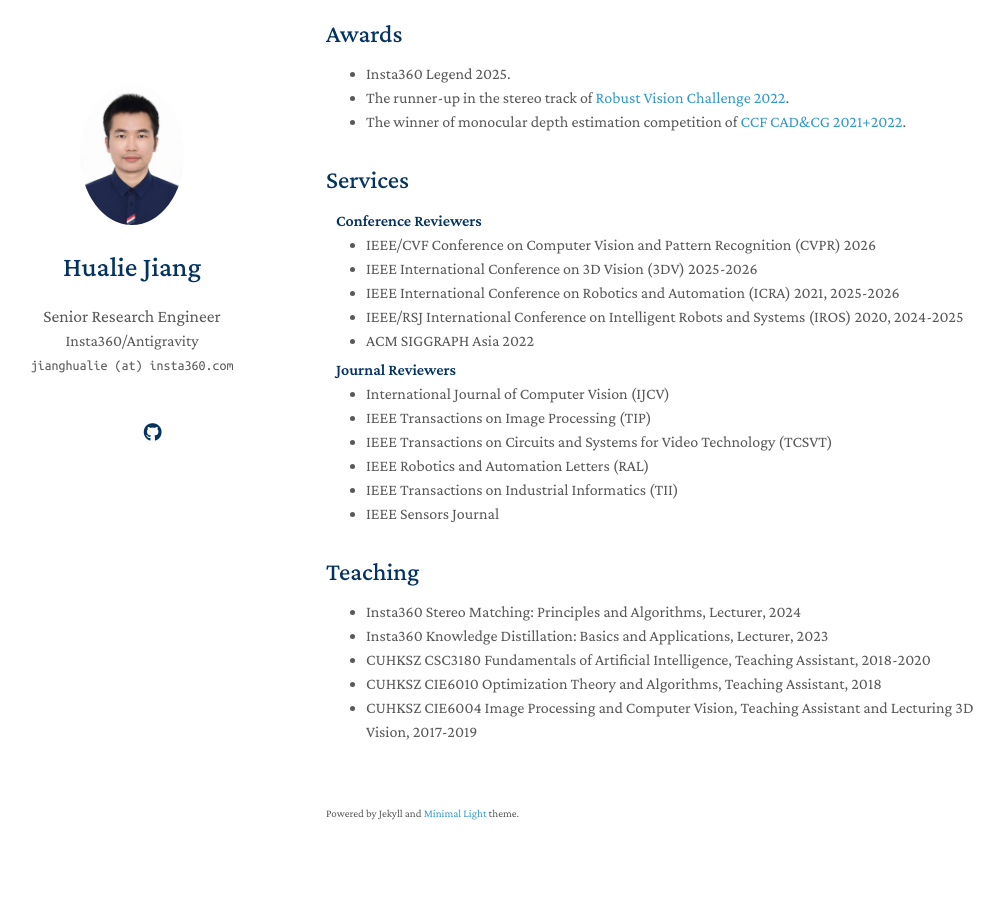
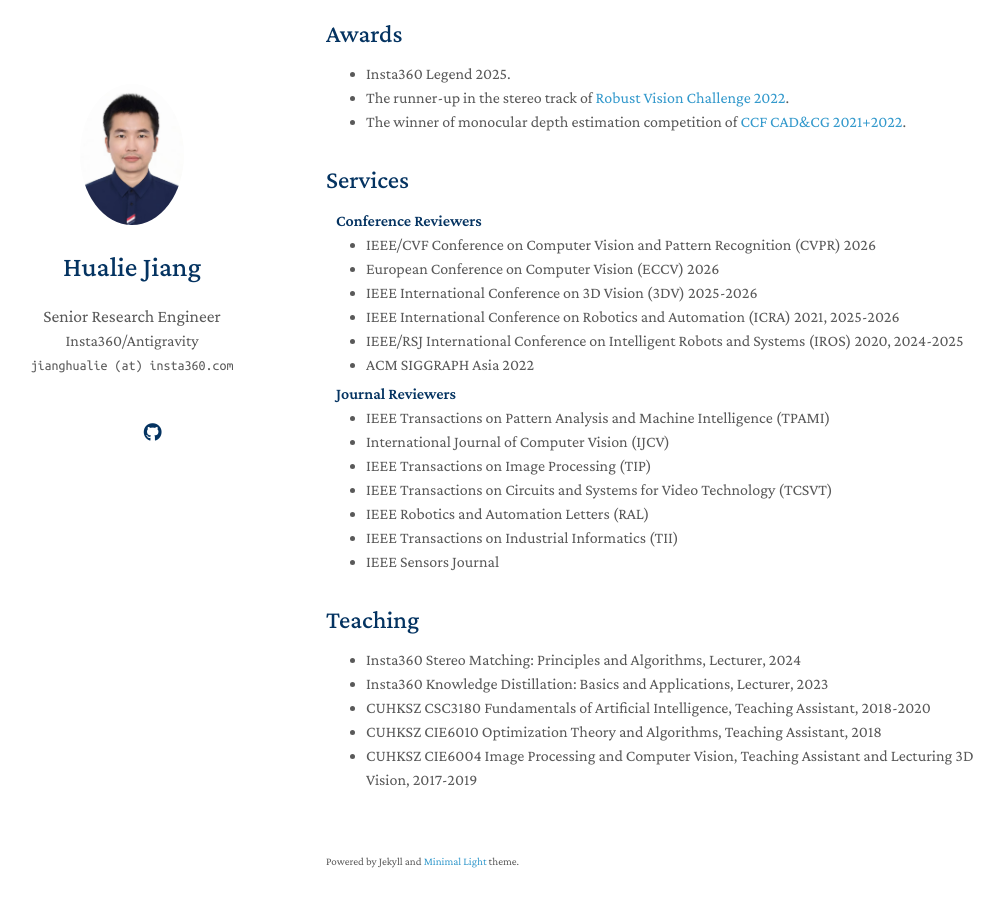
Before and after one commit to hualie/hualie.github.io, a Jekyll site: the page built from index.md, in a window 1280 px wide and 900 px high, scrolled down 2251 px. Shown: the whole window, without its empty margins (144-1148 px from the left). Built offline with Jekyll 4.4.1, drawn with Linux system fonts in a browser that asks for light colours; a style sheet for code colours, icons or effects is not loaded; our own code applies the rules of GitHub Pages for plain Markdown files.

Commit message:
Update services.md

```diff
--- a/_includes/services.md
+++ b/_includes/services.md
@@ -4,6 +4,7 @@
 
 <ul style="margin:0 0 5px;">
   <li><a href="https://cvpr.thecvf.com/"><autocolor>IEEE/CVF Conference on Computer Vision and Pattern Recognition (CVPR) 2026</autocolor></a></li>
+  <li><a href="https://eccv.ecva.net/"><autocolor>European Conference on Computer Vision (ECCV) 2026</autocolor></a></li>
   <li><a href="https://3dvconf.github.io/2026/"><autocolor>IEEE International Conference on 3D Vision (3DV) 2025-2026</autocolor></a></li>
   <li><a href="https://2026.ieee-icra.org/"><autocolor>IEEE International Conference on Robotics and Automation (ICRA) 2021, 2025-2026</autocolor></a></li>
   <li><a href="https://www.iros25.org/"><autocolor>IEEE/RSJ International Conference on Intelligent Robots and Systems (IROS) 2020, 2024-2025</autocolor></a></li>
@@ -13,6 +14,7 @@
 <h4 style="margin:0 10px 0;">Journal Reviewers</h4>
 
 <ul style="margin:0 0 20px;">
+  <li><a href="https://ieeexplore.ieee.org/xpl/aboutJournal.jsp?punumber=34"><autocolor>‌IEEE Transactions on Pattern Analysis and Machine Intelligence (TPAMI)</autocolor></a></li>
   <li><a href="https://www.springer.com/journal/11263"><autocolor>International Journal of Computer Vision (IJCV)</autocolor></a></li>
   <li><a href="https://signalprocessingsociety.org/publications-resources/ieee-transactions-image-processing"><autocolor>IEEE Transactions on Image Processing (TIP)</autocolor></a></li>
   <li><a href="https://ieee-cas.org/publication/tcsvt"><autocolor>IEEE Transactions on Circuits and Systems for Video Technology (TCSVT)</autocolor></a></li>
```
